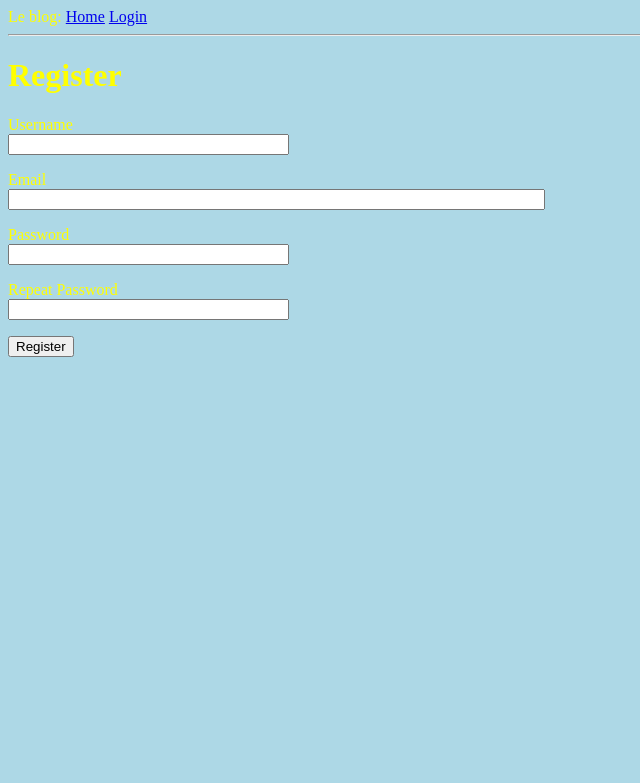
After one commit to drealfemo/Le-blog, a Flask app: page /register in a window 1280 px wide. The commit adds this page. Shown: the top 783 px of the page, without its empty margins (0-640 px from the left). Run offline with Flask 2, Linux system fonts and the light colour scheme.

Commit message:
Set up user login & css

```diff
--- a/app/__init__.py
+++ b/app/__init__.py
@@ -2,10 +2,12 @@ from flask import Flask
 from config import Config
 from flask_sqlalchemy import SQLAlchemy
 from flask_migrate import Migrate
+from flask_login import LoginManager
 
 app = Flask(__name__)
 app.config.from_object(Config)
 db = SQLAlchemy(app)
 migrate = Migrate(app, db)
+login = LoginManager(app)
 
 from app import routes, models
--- a/app/forms.py
+++ b/app/forms.py
@@ -2,7 +2,9 @@ from flask_wtf import FlaskForm
 
 from wtforms import StringField, PasswordField, BooleanField, SubmitField
 
-from wtforms.validators import DataRequired
+from wtforms.validators import ValidationError, DataRequired, Email, EqualTo
+
+from app.models import User
 
 
 
@@ -15,3 +17,31 @@ class LoginForm(FlaskForm):
     remember_me = BooleanField('Remember Me')
 
     submit = SubmitField('Sign In')
+
+class RegistrationForm(FlaskForm):
+
+    username = StringField('Username', validators=[DataRequired()])
+
+    email = StringField('Email', validators=[DataRequired(), Email()])
+
+    password = PasswordField('Password', validators=[DataRequired()])
+
+    password2 = PasswordField('Repeat Password', validators=[DataRequired(), EqualTo('password')])
+
+    submit = SubmitField('Register')
+
+    def validate_username(self, username):
+
+        user = User.query.filter_by(username=username.data).first()
+
+        if user is not None:
+
+            raise ValidationError('Please use a different username.')
+
+    def validate_email(self, email):
+
+        user = User.query.filter_by(email=email.data).first()
+
+        if user is not None:
+
+            raise ValidationError('Please use a different email address.')
--- a/app/routes.py
+++ b/app/routes.py
@@ -1,40 +1,62 @@
-from flask import render_template, flash, redirect, url_for
-from app import app
-from app.forms import LoginForm
-
+from flask import render_template, flash, redirect, url_for, request
+from werkzeug.urls import url_parse
+from app import app, db
+from app.forms import LoginForm, RegistrationForm
+from flask_login import current_user, login_user, logout_user, login_required
+from app.models import User
 
 
 @app.route('/')
 @app.route('/index')
+@login_required
+def index():
 
-def index():
-    user = {'username': 'Gideon'}
     posts = [
-
         {
-
             'author': {'username': 'John'},
-
             'body': 'Beautiful day in Portland!'
-
         },
-
         {
-
             'author': {'username': 'Susan'},
-
             'body': 'The Avengers movie was so cool!'
-
         }
-
     ]
-    return render_template('index.html', title='Home', user=user, posts=posts)
+    return render_template('index.html', title='Home', posts=posts)
 
 @app.route('/login', methods=['GET', 'POST'])
 def login():
+    if current_user.is_authenticated:
+        return redirect(url_for('index'))
     form = LoginForm()
     if form.validate_on_submit():
-        flash('Login requested for user {}, remember_me={}'.format(
-            form.username.data, form.remember_me.data))
+        user = User.query.filter_by(username=form.username.data).first()
+        if user is None or not user.check_password(form.password.data):
+            flash('Invalid username or password')
+            return redirect(url_for('login'))
+        login_user(user, remember=form.remember_me.data)
+        next_page = request.args.get('next')
+        if not next_page or url_parse(next_page).netloc != '':
+            next_page = url_for('index')
+        return redirect(next_page)
+    return render_template('login.html', title='Sign In', form=form)
+
+@app.route('/logout')
+def logout():
+
+    logout_user()
+
+    return redirect(url_for('login'))
+
+@app.route('/register', methods=['GET', 'POST'])
+def register():
+    if current_user.is_authenticated:
         return redirect(url_for('index'))
-    return render_template('login.html', title='Sign In', form=form)
+    form = RegistrationForm()
+    if form.validate_on_submit():
+        user = User(username=form.username.data, email=form.email.data)
+        user.set_password(form.password.data)
+        db.session.add(user)
+        db.session.commit()
+        flash('Congratulations, you are now a registered user!')
+        return redirect(url_for('login'))
+    return render_template('register.html', title='Register', form=form)
--- /dev/null
+++ b/app/static/css/style.css
@@ -0,0 +1,4 @@
+body {
+    background: lightBlue;
+    color: yellow;
+}
--- a/app/templates/base.html
+++ b/app/templates/base.html
@@ -1,6 +1,7 @@
 <html>
 
     <head>
+        <link rel="stylesheet" href="{{ url_for('static', filename='css/style.css') }}" />
 
         {% if title %}
 
@@ -22,7 +23,16 @@
 
             <a href="{{url_for('index')}}">Home</a>
 
+            {% if current_user.is_anonymous %}
+
             <a href="{{url_for('login')}}">Login</a>
+
+            {% else %}
+
+            <a href="{{ url_for('logout') }}">Logout</a>
+
+
+            {% endif %}
 
         </div>
 
--- a/app/templates/index.html
+++ b/app/templates/index.html
@@ -5,7 +5,7 @@
 
 {% block content %}
 
-    <h1>Hi, {{ user.username }}!</h1>
+    <h1>Hi, {{ current_user.username }}!</h1>
 
     {% for post in posts %}
 
--- a/app/templates/login.html
+++ b/app/templates/login.html
@@ -20,5 +20,6 @@
         </p>
         <p>{{ form.remember_me() }} {{ form.remember_me.label }}</p>
         <p>{{ form.submit() }}</p>
+        <p>New User? <a href="{{ url_for('register') }}">Click to Register!</a></p>
     </form>
 {% endblock %}
--- /dev/null
+++ b/app/templates/register.html
@@ -0,0 +1,73 @@
+{% extends "base.html" %}
+
+
+
+{% block content %}
+
+    <h1>Register</h1>
+
+    <form action="" method="post">
+
+        {{ form.hidden_tag() }}
+
+        <p>
+
+            {{ form.username.label }}<br>
+
+            {{ form.username(size=32) }}<br>
+
+            {% for error in form.username.errors %}
+
+            <span style="color: red;">[{{ error }}]</span>
+
+            {% endfor %}
+
+        </p>
+
+        <p>
+
+            {{ form.email.label }}<br>
+
+            {{ form.email(size=64) }}<br>
+
+            {% for error in form.email.errors %}
+
+            <span style="color: red;">[{{ error }}]</span>
+
+            {% endfor %}
+
+        </p>
+
+        <p>
+
+            {{ form.password.label }}<br>
+
+            {{ form.password(size=32) }}<br>
+
+            {% for error in form.password.errors %}
+
+            <span style="color: red;">[{{ error }}]</span>
+
+            {% endfor %}
+
+        </p>
+
+        <p>
+
+            {{ form.password2.label }}<br>
+
+            {{ form.password2(size=32) }}<br>
+
+            {% for error in form.password2.errors %}
+
+            <span style="color: red;">[{{ error }}]</span>
+
+            {% endfor %}
+
+        </p>
+
+        <p>{{ form.submit() }}</p>
+
+    </form>
+
+{% endblock %}
```
Also changed, not shown: app/models.py (+16 -3 lines).
